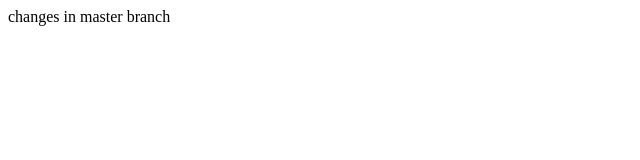
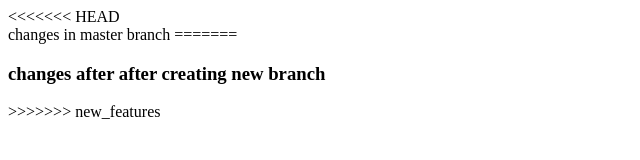
Before and after one commit to Nitinsanap990/Project, a plain HTML site: page index.html in a window 1280 px wide. Shown: the whole page, without its empty margins (0-640 px from the left). Drawn offline with Linux system fonts and the light colour scheme.

Commit message:
created newfile.txt

```diff
--- a/index.html
+++ b/index.html
@@ -10,8 +10,16 @@
     <div class="main__content">
 
     </div>
+<<<<<<< HEAD
     <div class="chages-2">
         changes in master branch
+=======
+    <div class="changes-2">
+
+    </div>
+    <div class="changes-3">
+        <h3>changes after after creating new branch</h3>
+>>>>>>> new_features
     </div>
 </body>
 </html>
```
Also changed, not shown: newFile.txt (added), sample.txt (added).
